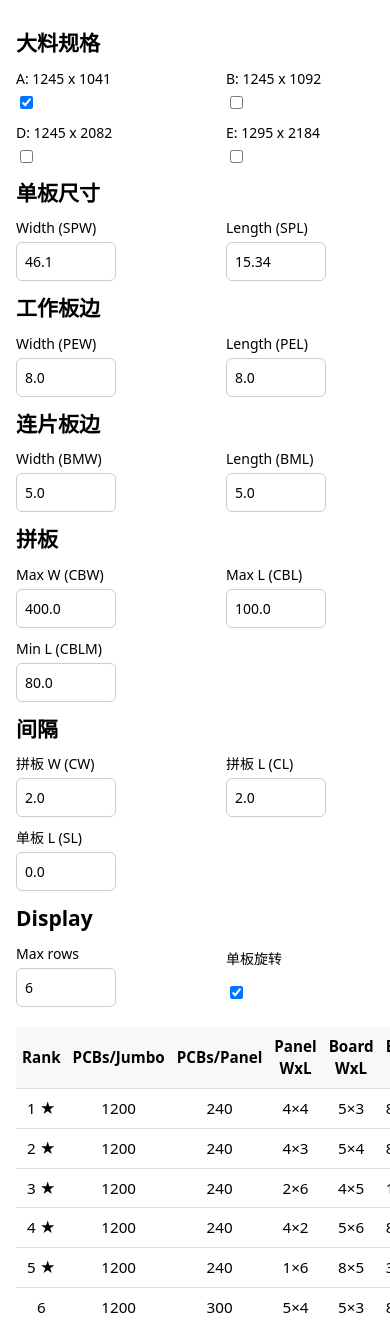
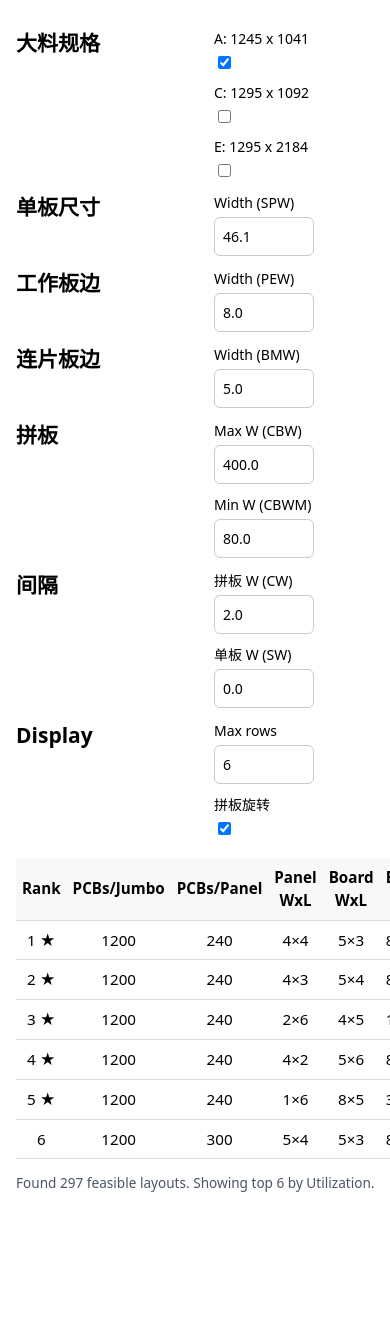
Before and after one commit to s006112/quote, a Flask app: page / in a window 390 px wide; the page is wider, and only the part inside the window is pictured. Shown: the top 1327 px of that part. After the commit the page ends 1192 px from the top of that part, so only its background shows below. Run offline with Flask 3, Linux system fonts and the light colour scheme.

Commit message:
remove form section h2,

```diff
--- a/static/quote.css
+++ b/static/quote.css
@@ -151,11 +151,6 @@ form section .grid {
     grid-template-columns: repeat(3);
   }
 
-  form section h2,
-  form section .grid {
-    grid-column: 1 / -1;
-  }
-
   .grid {
     grid-template-columns: repeat(3);
   }
```
